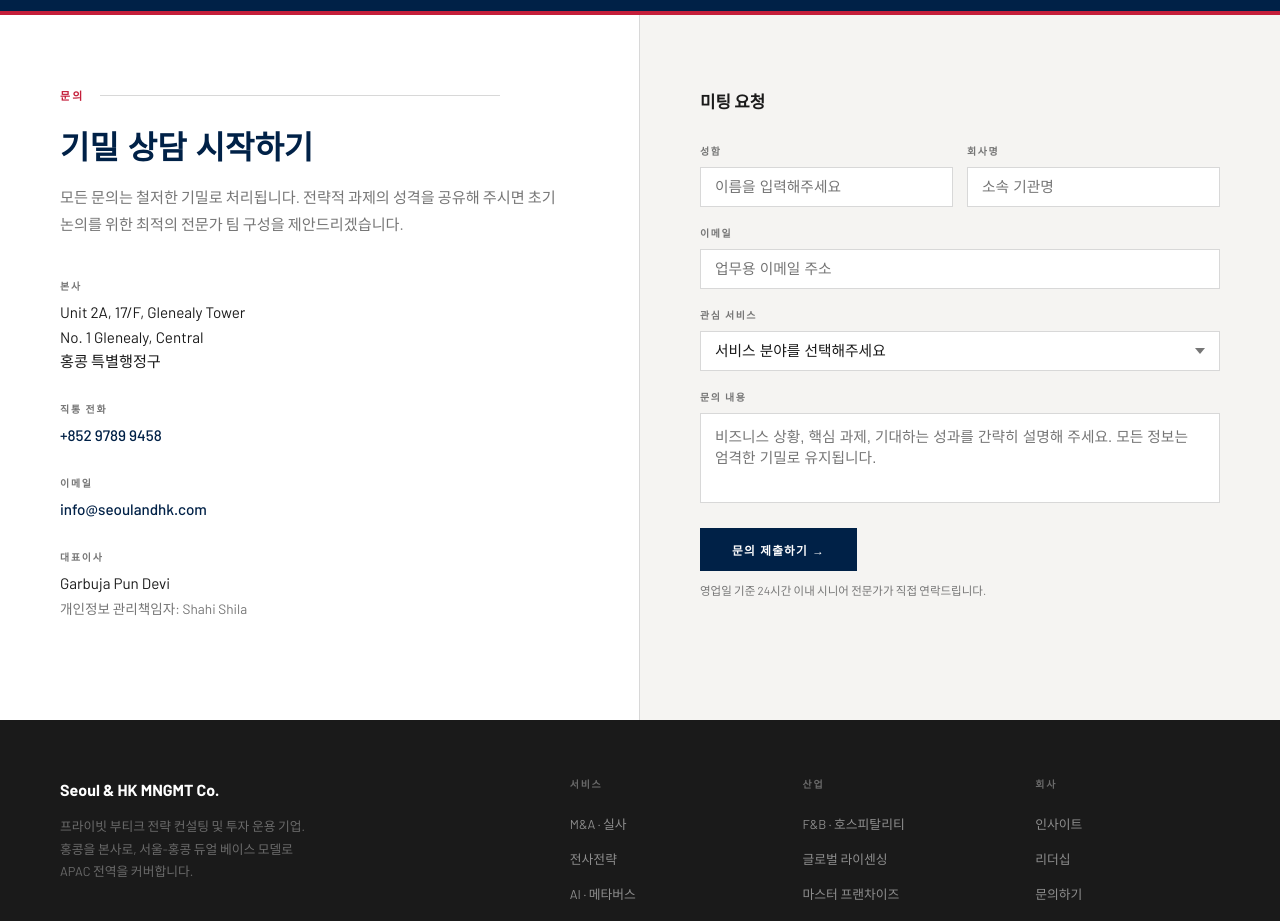
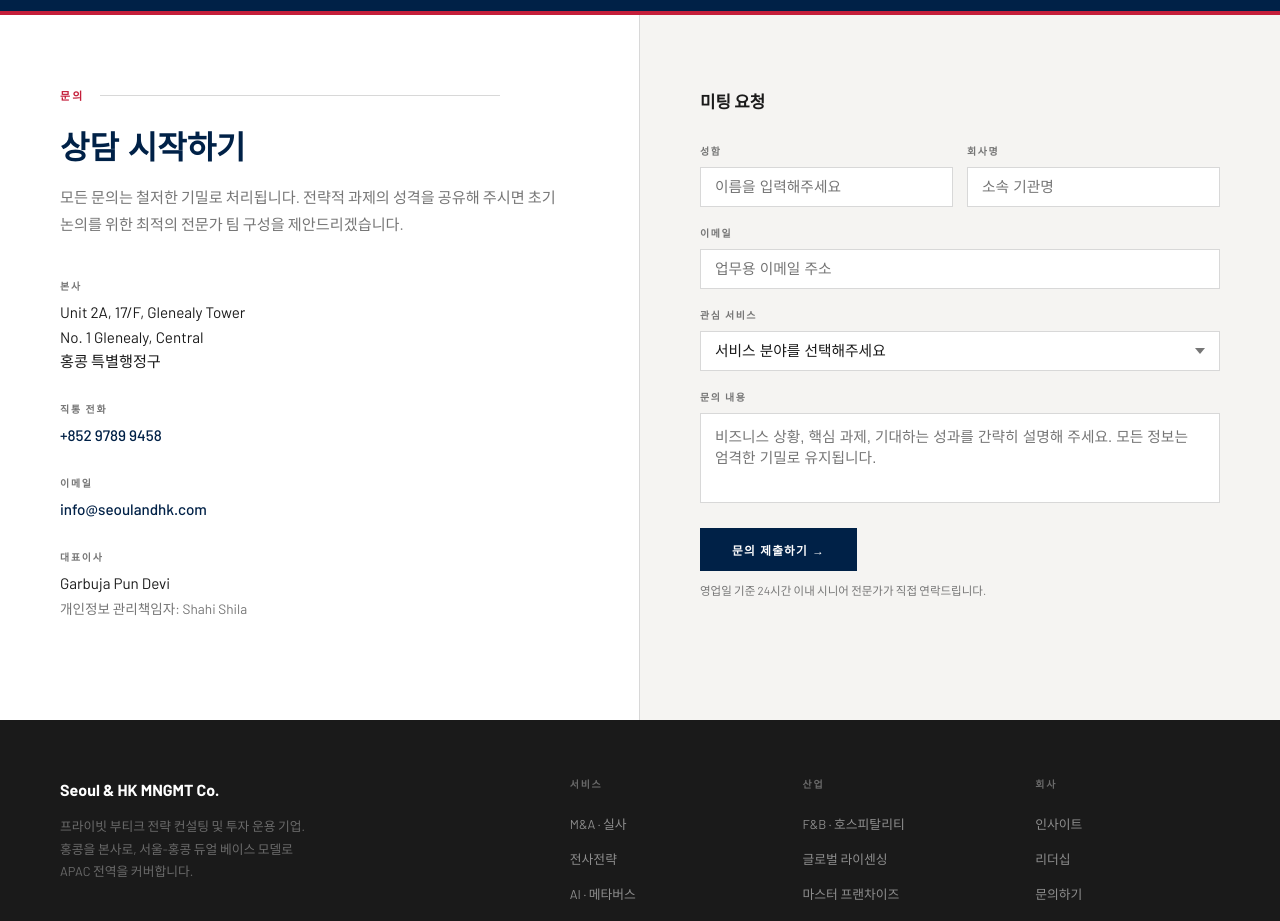
Before and after one commit to ShJeon128/www.seoulandhk.com, a plain HTML site: page index.html in a window 1280 px wide. Shown: the part 5540-6461 px from the top of the page. Drawn offline with Linux system fonts and the light colour scheme.

Commit message:
Update index.html

```diff
--- a/index.html
+++ b/index.html
@@ -567,7 +567,7 @@
 <section class="contact" id="contact">
   <div class="contact-l reveal">
     <div class="section-label" style="margin-bottom:16px">문의</div>
-    <h2 class="contact-h2">기밀 상담 시작하기</h2>
+    <h2 class="contact-h2">상담 시작하기</h2>
     <p class="contact-sub">모든 문의는 철저한 기밀로 처리됩니다. 전략적 과제의 성격을 공유해 주시면 초기 논의를 위한 최적의 전문가 팀 구성을 제안드리겠습니다.</p>
     <div>
       <div class="ci"><div class="ci-label">본사</div><div class="ci-val">Unit 2A, 17/F, Glenealy Tower<br/>No. 1 Glenealy, Central<br/>홍콩 특별행정구</div></div>
@@ -703,7 +703,7 @@
       ctaBtn: '미팅 요청하기',
       // contact
       contactLabel: '문의',
-      contactH: '기밀 상담 시작하기',
+      contactH: '상담 시작하기',
       contactSub: '모든 문의는 철저한 기밀로 처리됩니다. 전략적 과제의 성격을 공유해 주시면 초기 논의를 위한 최적의 전문가 팀 구성을 제안드리겠습니다.',
       hq: '본사', hqVal: 'Unit 2A, 17/F, Glenealy Tower<br/>No. 1 Glenealy, Central<br/>홍콩 특별행정구',
       phone: '직통 전화', email: '이메일', director: '대표이사',
```
